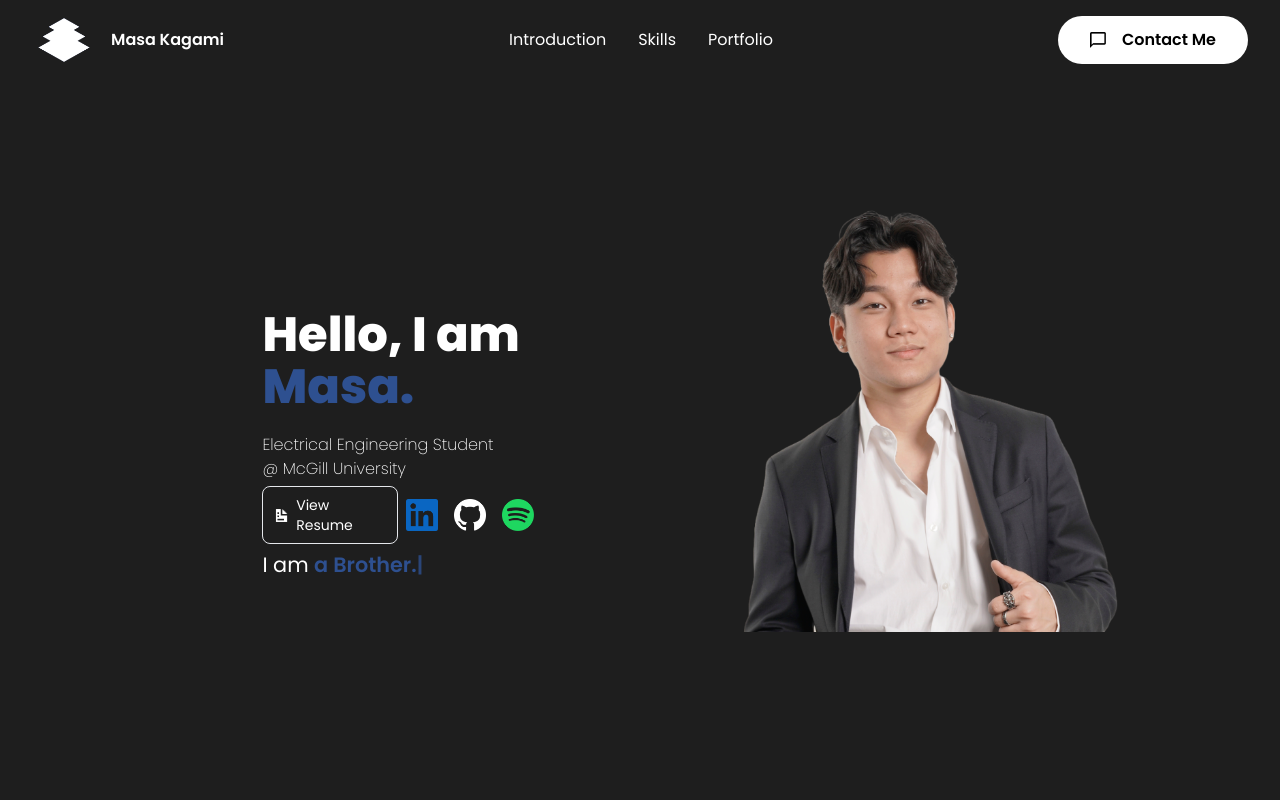
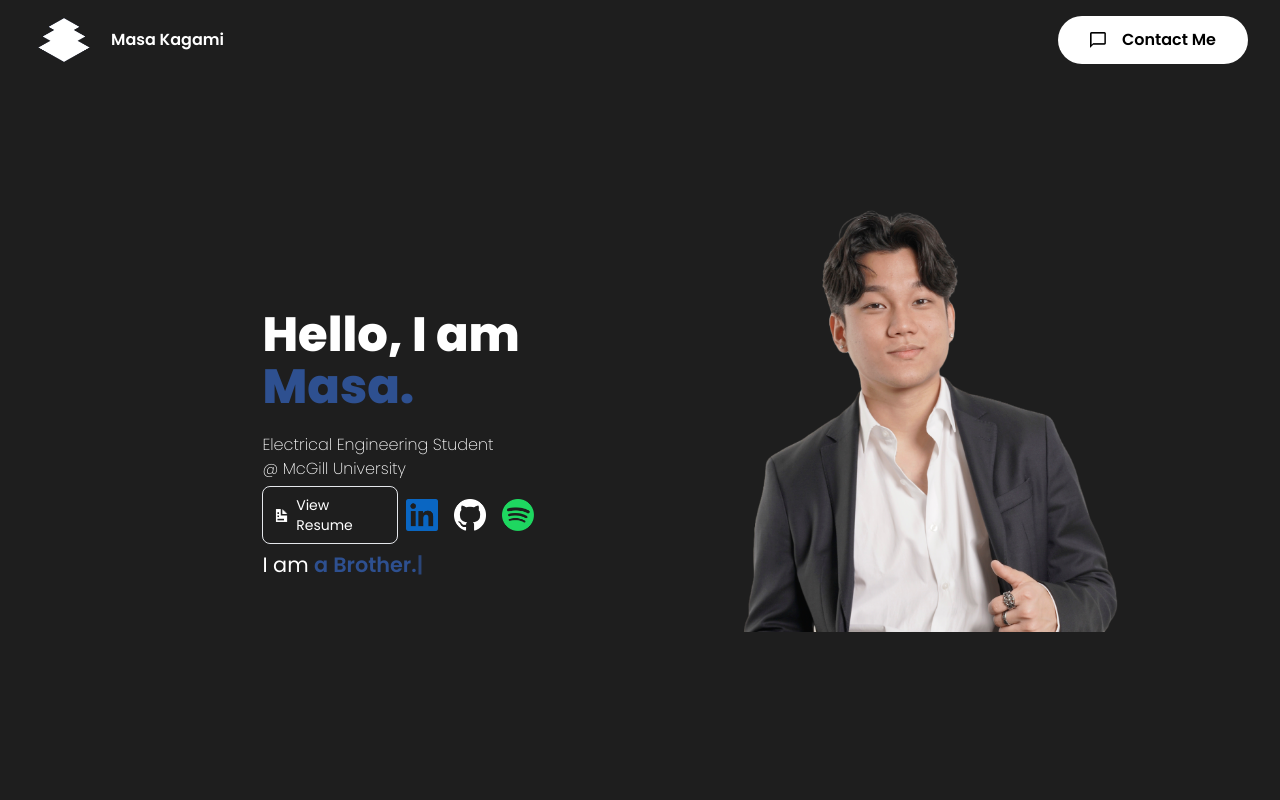
Before and after one commit to MasaKagami/masakagami.com, a React (Create React App) app in the folder portfolio/: page / in a window 1280 px wide. Shown: the top 800 px of the page. Built offline with nearby package versions, Linux system fonts and the light colour scheme.

Commit message:
change to navigation

```diff
--- a/portfolio/src/App.js
+++ b/portfolio/src/App.js
@@ -8,7 +8,7 @@ import MusicRedirect from "./MusicRedirect";
 import BudgetrRedirect from "./BudgetrRedirect"
 
 import React from 'react';
-import { BrowserRouter as Router, Routes, Route} from 'react-router-dom';
+import { BrowserRouter as Router, Routes, Route, Navigate } from 'react-router-dom';
 
 function App() {
   return (
--- a/portfolio/src/components/NavBar/navbar.js
+++ b/portfolio/src/components/NavBar/navbar.js
@@ -13,9 +13,9 @@ const Navbar = () => {
             </div>
             <div className="desktopMenu">
               {/* <Link to="/" spy={true} smooth={true} offset={-80} duration={500} className="desktopMenuListItem">Home</Link> */}
-              <Link to="intro" spy={true} smooth={true} offset={-80} duration={500} className="desktopMenuListItem">Introduction</Link>
+              {/* <Link to="intro" spy={true} smooth={true} offset={-80} duration={500} className="desktopMenuListItem">Introduction</Link>
               <Link to="skills" spy={true} smooth={true} offset={-80} duration={500} className="desktopMenuListItem">Skills</Link>
-              <Link to="works" spy={true} smooth={true} offset={-80} duration={500} className="desktopMenuListItem">Portfolio</Link>
+              <Link to="works" spy={true} smooth={true} offset={-80} duration={500} className="desktopMenuListItem">Portfolio</Link> */}
             </div>
             <button className="desktopMenuBtn">
               <img src={contactImg} alt="contactImage" className="desktopMenuImg" />Contact Me</button>
```
